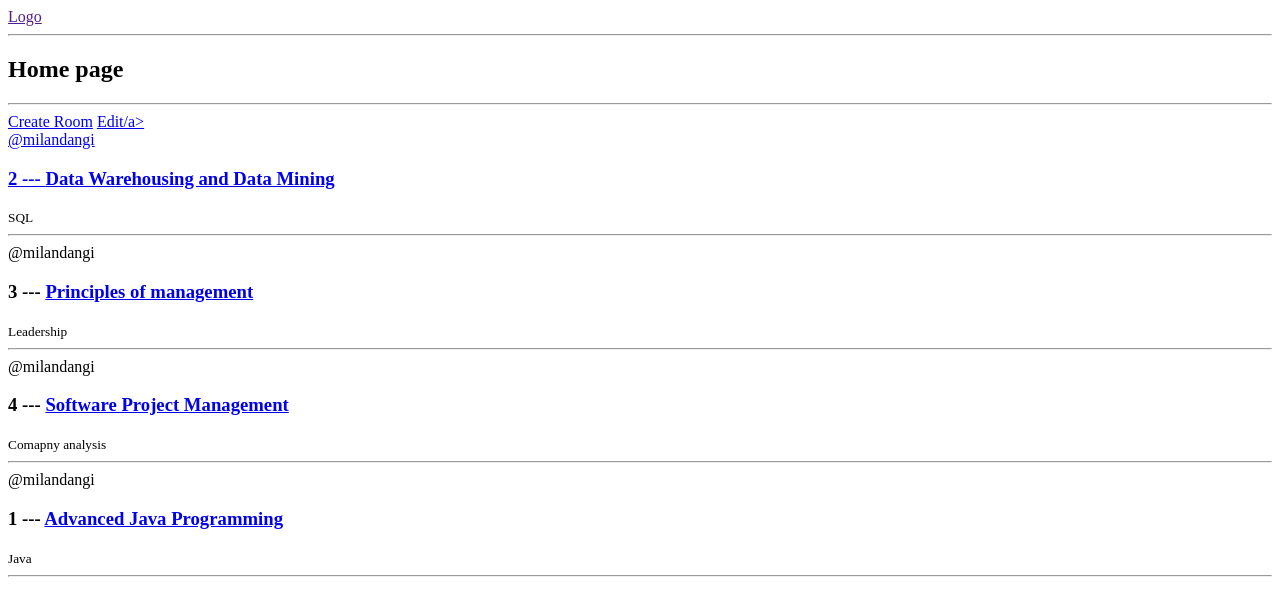
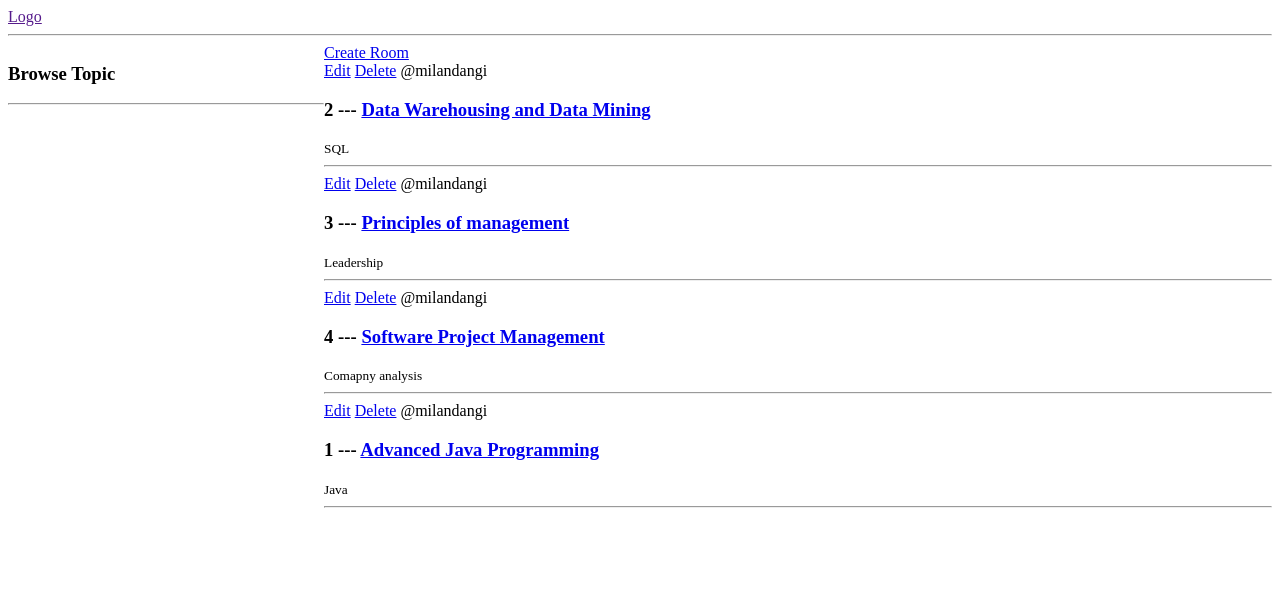
Before and after one commit to milan0122/StudyChat, a Django app: page / in a window 1280 px wide. Shown: the top 616 px of the page. Run offline with Django 5.2, Linux system fonts and the light colour scheme; data comes from the database, SQL or seed files in the repository; both versions use the stored data as it was after the commit.

Commit message:
complete curd operation

```diff
--- a/polls/models.py
+++ b/polls/models.py
@@ -20,7 +20,8 @@ class Room(models.Model):
     class Meta:
     #order by first updated value and then created value
         #'-' prefix update the value in reverse order
-        ordering =["-update","-created"]
+         ordering =["-update","-created"]
+
 
     def __str__(self):
         return self.name
--- a/polls/templates/polls/home.html
+++ b/polls/templates/polls/home.html
@@ -3,14 +3,26 @@
 <!-- templae inheritance -->
 
 {% block content %}
-<h2>Home page</h2>
+<style>
+    .home_container{
+        display: grid;
+        grid-template-columns:1fr 3fr;
+
+    }
+</style>
+
+<div class="home_container">
+    <div>
+        <h3>Browse Topic</h3>
         <hr>
-<div>
+    </div>
     <div>
         <a href="{% url 'create-room' %}">Create Room</a>
-        <a href="{% url 'update-room' room.id %}">Edit/a>
+        <div>
             {% for room in rooms %}
             <div>
+                <a href="{% url 'update-room' room.id %}">Edit</a>
+                <a href="{% url 'delete-room' room.id %}">Delete</a>
                 <span>@{{room.host.username}}</span>
                 <!-- <h3>{{room.id}} --- <a href="/room/{{room.id}}">{{room.name}}</a></h3> -->
                 <!-- using url and name -->
@@ -20,5 +32,8 @@
             </div>
             {% endfor %}
         </div>
+
+    </div>
+
 </div>
 {% endblock content %}
--- a/polls/urls.py
+++ b/polls/urls.py
@@ -6,5 +6,7 @@ urlpatterns = [
     path("",views.home, name="home"),
     path("room/<str:id>/",view=views.room,name="room"),
     path("create-room/",view=views.create_room,name="create-room"),
-    path("update-room/<str:id>",view=views.updateRoom, name="update-room")
+    path("update-room/<str:id>/",view=views.updateRoom, name="update-room"),
+    path("delete-room/<str:id>/",view=views.deleteRoom, name="delete-room")
+
 ]
--- a/polls/views.py
+++ b/polls/views.py
@@ -43,5 +43,20 @@ def create_room(request):
 def updateRoom(request,id):
     room = Room.objects.get(id=id)
     form = RoomForm(instance=room)
+    if request.method=='POST':
+        form = RoomForm(request.POST,instance=room)
+        if form.is_valid():
+            form.save()
+            return redirect('home')
+        else:
+            return HttpResponse("form not valid")
     context = {'form':form}
     return render(request,'polls/room_form.html',context)
+
+#delete operation
+def deleteRoom(request,id):
+    room = Room.objects.get(id=id)
+    if request.method=='POST':
+        room.delete()
+        return redirect('home')
+    return render(request,'polls/delete_room.html',{'obj':room})
```
Also changed, not shown: polls/templates/polls/delete_room.html (added, +9 -0 lines), db.sqlite3, templates/nav.html (line endings or trailing spaces). Lines whose indentation alone changed are shown as unchanged.
